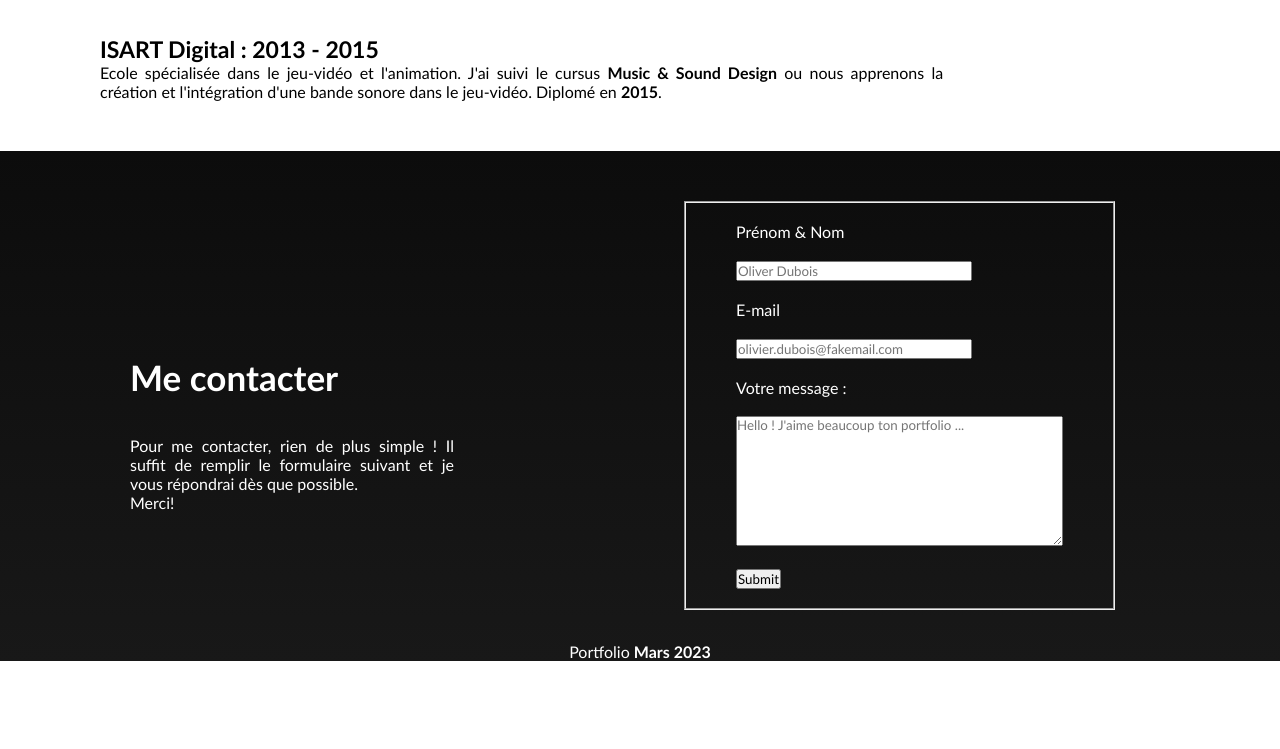
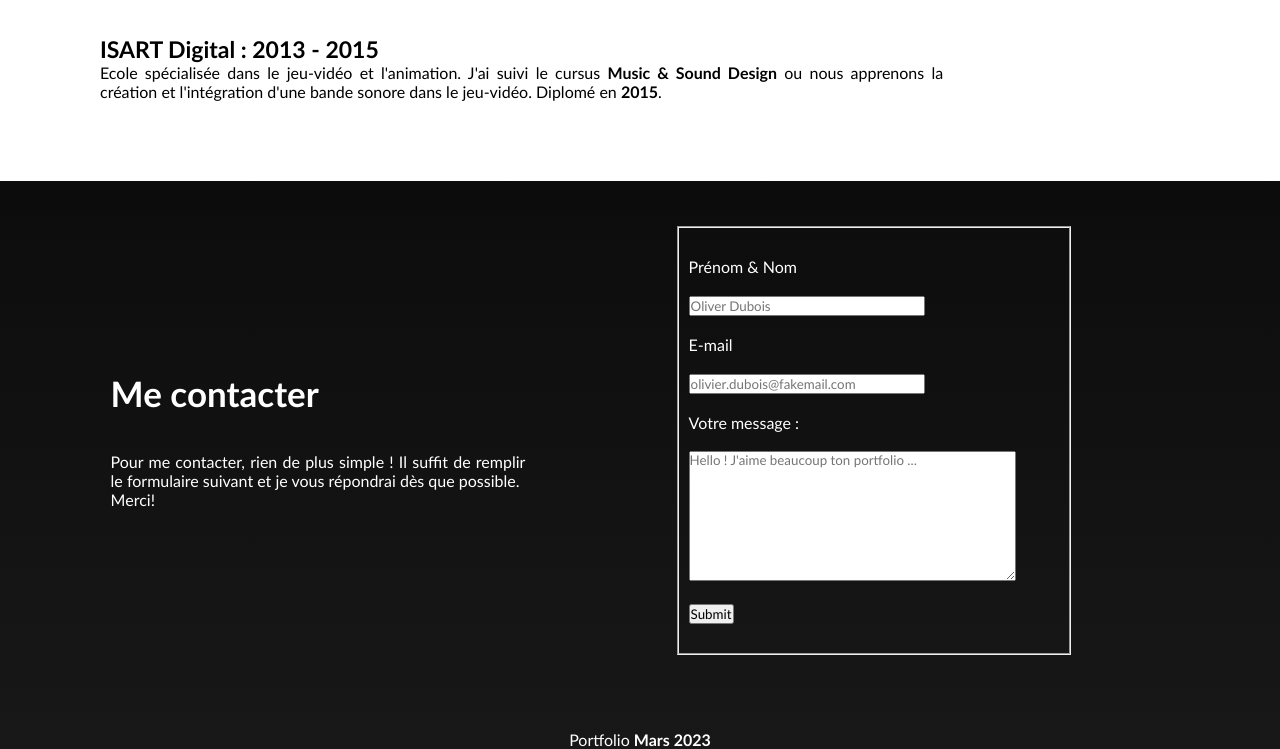
Before and after one commit to AurelienUguen/Portfolio-Aurelien-Uguen, a plain HTML site: page index.html in a window 1280 px wide. Shown: the part 2280-3029 px from the top of the page. Before the commit the page ends 2941 px from the top, so only its background shows below. Drawn offline with Linux system fonts and the light colour scheme.

Commit message:
Correction sur le formulaire

```diff
--- a/style.css
+++ b/style.css
@@ -182,27 +182,30 @@ footer {
 
 .footer {
     display: flex;
+    width: 90%;
+    align-items: center;
+    justify-content: space-around;
+    padding: 20px;
+    margin: 30px;
+    margin-left: 20px;
 }
 
 footer h2 {
     font-size: 35px;
 }
 
-.footertexte {
-    margin: 100px;
-    margin-top: 175px;
-    padding: 30px;
-    width: 30%;
-    text-align: justify;
+.footertexte, .formulaire {
+    align-items: center;
+    padding: 15px;
+    width: 40%;
 }
 
 fieldset {
-    padding-right: 50px;
-    padding-left: 50px;
-    margin-top: 50px;
-    margin-left: 100px;
-    margin-right: 100px;
+    padding: 10px;
+    margin: 10px;
 }
+
+
 
 .copyright {
     text-align: center;
```
